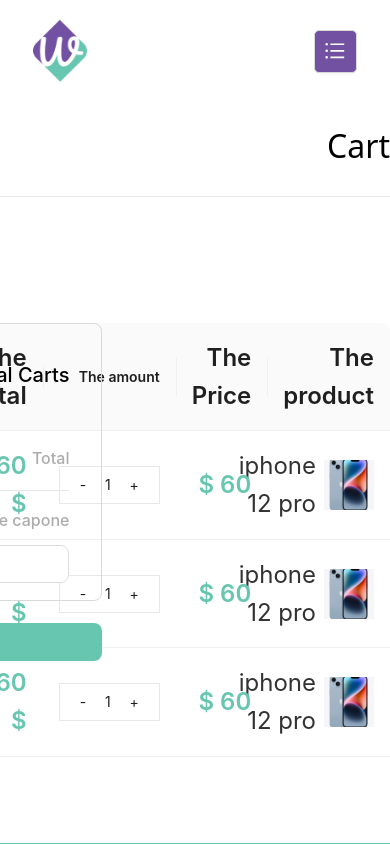
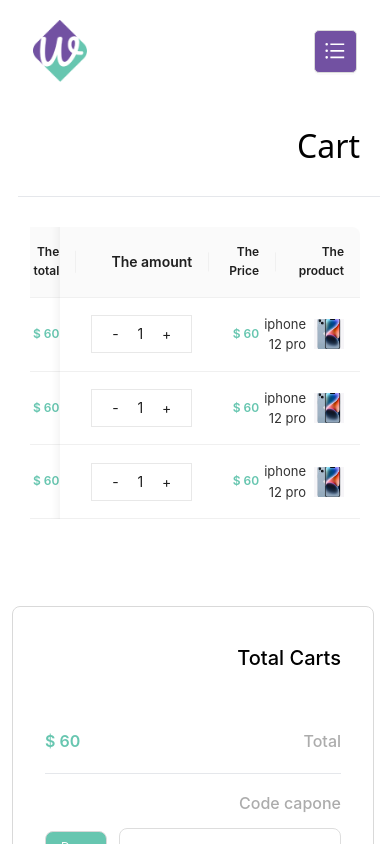
Before and after one commit to MaramMs/wendow-temp1, a Next.js app: page /cart in a window 390 px wide. Shown: the top 844 px of the page. Built offline with nearby package versions, Linux system fonts and the light colour scheme.

Commit message:
cart mobile

```diff
--- a/components/CustomTable.js
+++ b/components/CustomTable.js
@@ -8,18 +8,20 @@
       key: 'name',
       render: (text, record) => (
         <div className='flex gap-2 items-center'>
-          <img src={record.image} alt={record.name} width={50} />
-          <span>{record.name}</span>
+          <img src={record.image} alt={record.name} width={50} className='max-[575px]:w-[30px] max-[575px]:object-cover'/>
+          <span className='max-[575px]:text-[13px]'>{record.name}</span>
         </div>
       ),
-      className:'text-[#323232] text-[24px] font-[400]'
+      className:'text-[#323232] text-[24px] font-[400]  max-[575px]:text-[12px]',
+
 
     },
     {
       title: 'The Price',
       dataIndex: 'price',
       key: 'price',
-      className:'text-[#67C6B0] text-[24px] font-[600]'
+      className:'text-[#67C6B0] text-[24px] font-[600] max-[575px]:text-[12px]',
+
 
     },
     {
@@ -40,7 +42,8 @@
       title: 'The total',
       key: 'total',
       dataIndex: 'total',
-      className:'text-[#67C6B0] text-[24px] font-[600]'
+      className:'text-[#67C6B0] text-[24px] font-[600] max-[575px]:text-[12px]',
+
 
     },
 
@@ -71,7 +74,7 @@
 
 const CustomTable = () => {
   return (
-    <Table columns={columns} dataSource={data}  className='custom-table' pagination={false}/>
+    <Table columns={columns} dataSource={data}  className='custom-table max-[575px]:px-[14px]' pagination={false}  scroll={{ x: true }} responsive="sm" />
   )
 }
 
--- a/pages/cart.js
+++ b/pages/cart.js
@@ -6,13 +6,13 @@
 const Cart = () => {
   return (
     <Wrapper>
-      <h1 className='border-b text-black text-[32px] font-normal mb-[126px] pb-[26px]'>Cart</h1>
-      <Row gutter={[16,16]} className='h-[500px]'>
-        <Col span={17}>
+      <h1 className='border-b text-black text-[32px] font-normal mb-[126px] pb-[26px] max-[575px]:px-[20px] max-[575px]:w-[362px] max-[575px]:mr-[10px] max-[575px]:mb-[30px]'>Cart</h1>
+      <Row gutter={[16,16]} className='h-[500px] max-[575px]:px-[16px] max-[575px]:h-[800px]'>
+        <Col lg={{span:17}} sm={{span:20}}>
           <CustomTable />
         </Col>
-        <Col span={6}>
-          <div className='border border-[#D9D9D9] px-[32px] py-[36px] mb-[22px] rounded-[8px] w-[376px] h-[278px]'>
+        <Col lg={{span:6}} sm={{span:20}} className='max-[575px]:px-0!important'>
+          <div className='border border-[#D9D9D9] px-[32px] py-[36px] mb-[22px] rounded-[8px] w-[376px] h-[278px] max-[575px]:w-[362px]'>
             <h2 className='text-black text-[20px] font-medium mb-[56px]'>Total Carts</h2>
             <div className='flex justify-between border-b pb-[20px]'>
            <span className='text-[#ACACAC] text-[16px] font-medium'>Total</span>
@@ -28,7 +28,7 @@
             </div>
 
           </div>
-          <Button className='w-[376px] h-[38px] bg-[#67C6B0] rounded-[8px] border-none text-white text-[12px] font-medium'>Complete Payment</Button>
+          <Button className='w-[376px] h-[38px] bg-[#67C6B0] rounded-[8px] border-none text-white text-[12px] font-medium max-[575px]:mb-[12px] max-[575px]:w-[362px]'>Complete Payment</Button>
         </Col>
       </Row>
     </Wrapper>
--- a/pages/whitelist.js
+++ b/pages/whitelist.js
@@ -62,11 +62,7 @@
           bordered={false}
           columns={columns}
           dataSource={data}
-          // style={{
-          //   borderTop: "1px solid #EDEDED",
-          //   borderBottom: "1px solid #EDEDED",
-          // }}
-          className="list-table mb-[500px] max-[575px]:px-5 max-[575px]:border-t-0 max-[575px]:border-b-0 "
+          className="list-table mb-[500px] max-[575px]:px-5 max-[575px]:border-t-0 max-[575px]:border-b-0 border-t-[1px] "
           pagination={false}
         />
       </Wrapper>
--- a/styles/globals.css
+++ b/styles/globals.css
@@ -77,6 +77,11 @@
   .list-table:where(.css-dev-only-do-not-override-1vtf12y).ant-table-wrapper .ant-table-thead >tr>th{
     font-size: 10px;
   }
+  .custom-table:where(.css-dev-only-do-not-override-1vtf12y).ant-table-wrapper .ant-table-thead >tr>th{
+  font-size: 10px;
+
+
+  }
 }
 
 .custom-table:where(.css-dev-only-do-not-override-1vtf12y).ant-table-wrapper .ant-table-thead >tr>th:not(:last-child):not(.ant-table-selection-column):not(.ant-table-row-expand-icon-cell):not([colspan])::before ,.list-table:where(.css-dev-only-do-not-override-1vtf12y).ant-table-wrapper .ant-table-thead >tr>th:not(:last-child):not(.ant-table-selection-column):not(.ant-table-row-expand-icon-cell):not([colspan])::before{
```
